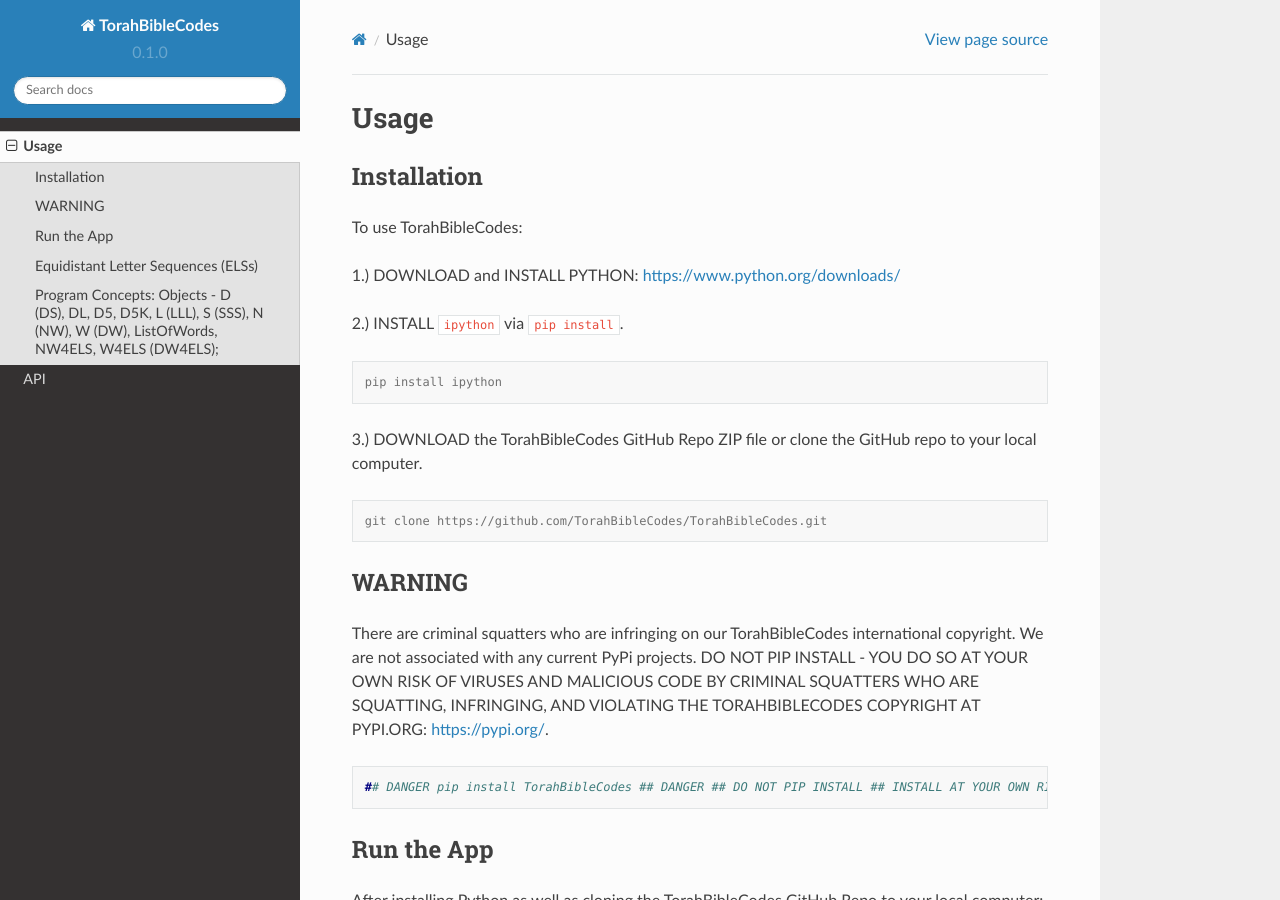
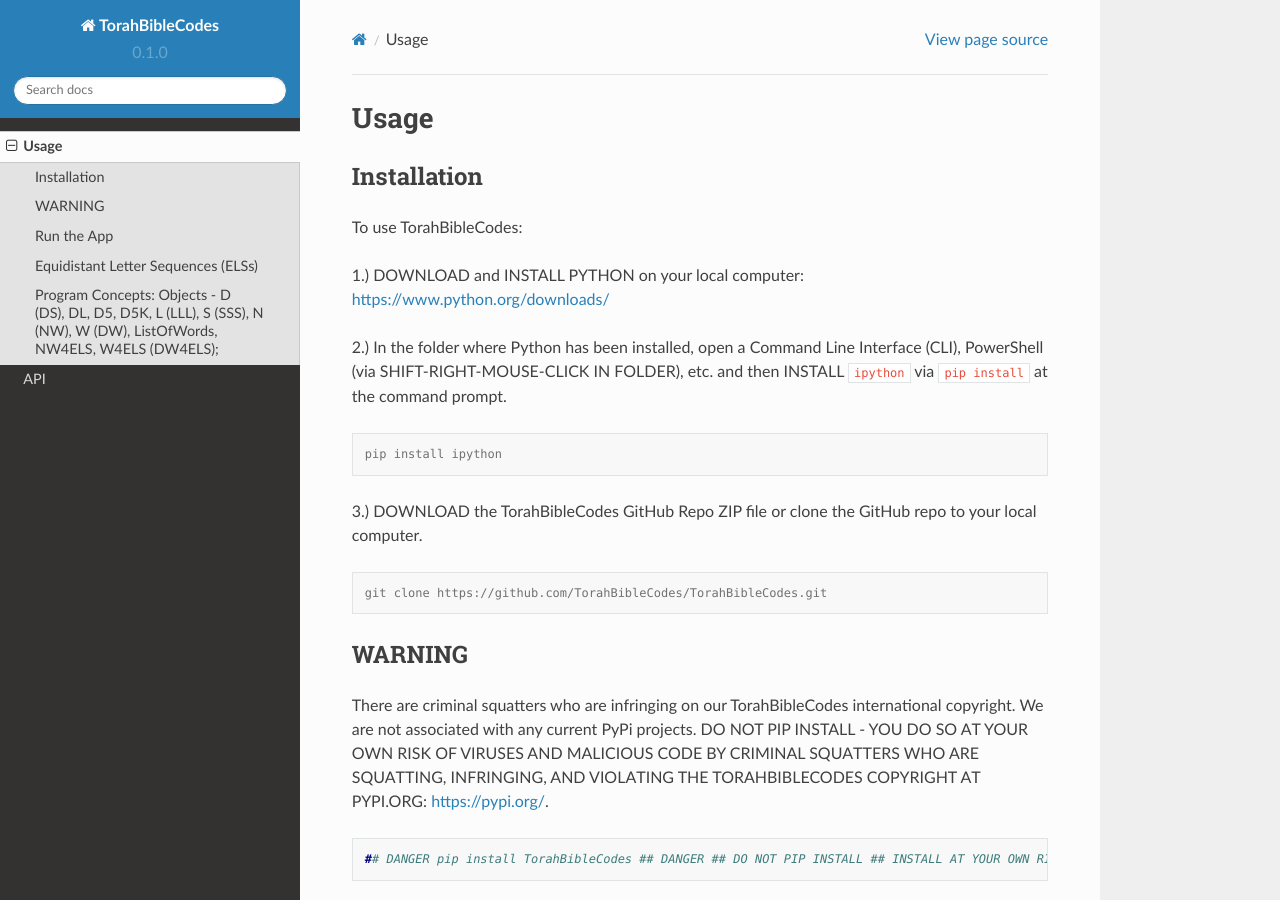
Before and after one commit to TorahBibleCodes/TorahBibleCodes_Sphinx, a Sphinx documentation site: the page built from docs/source/usage.rst, in a window 1280 px wide and 900 px high. Built offline with Sphinx 7.4.7 and the Read the Docs theme 2.0.0, drawn with Linux system fonts in a browser that asks for light colours.

Commit message:
Update usage.rst

```diff
--- a/docs/source/usage.rst
+++ b/docs/source/usage.rst
@@ -8,9 +8,9 @@
 
 To use TorahBibleCodes:
 
-1.) DOWNLOAD and INSTALL PYTHON: https://www.python.org/downloads/
+1.) DOWNLOAD and INSTALL PYTHON on your local computer: https://www.python.org/downloads/
 
-2.) INSTALL ``ipython`` via ``pip install``.
+2.) In the folder where Python has been installed, open a Command Line Interface (CLI), PowerShell (via SHIFT-RIGHT-MOUSE-CLICK IN FOLDER), etc. and then INSTALL ``ipython`` via ``pip install`` at the command prompt.
 
 .. code-block:: console
 
```
